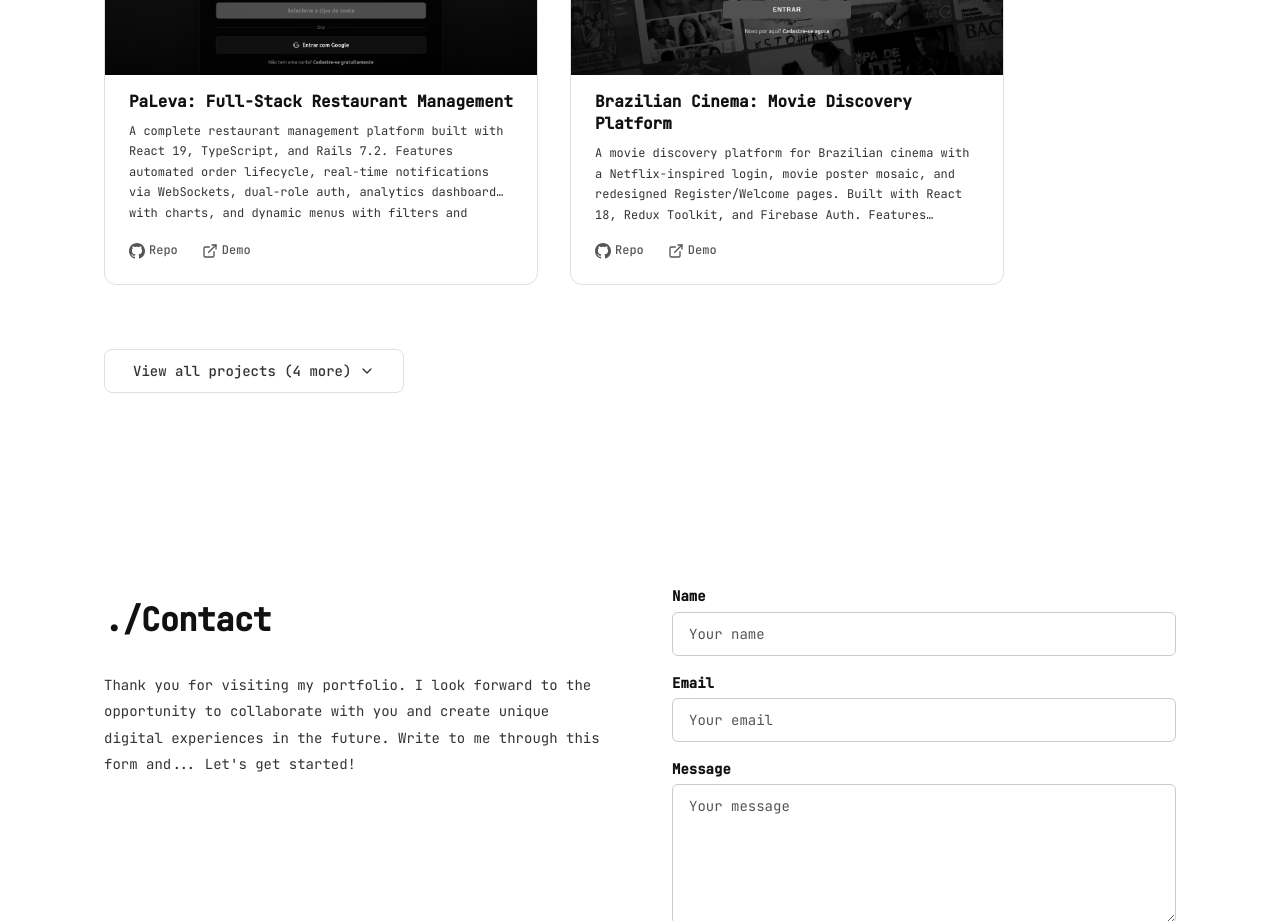
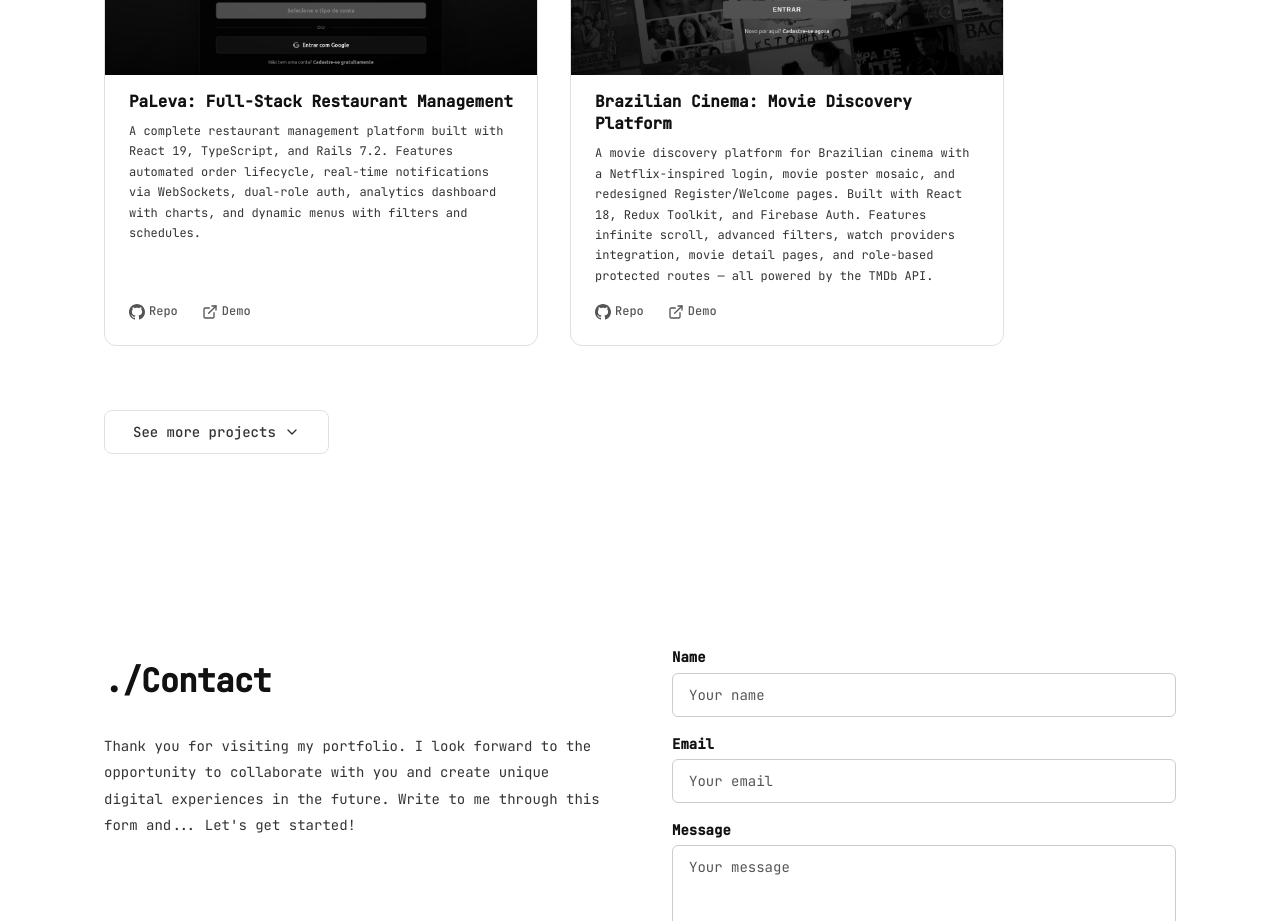
Before and after one commit to laisrod/portifolio-react, a React (Vite) app: page / in a window 1280 px wide. Shown: the part 2660-3581 px from the top of the page. Built offline with nearby package versions, Linux system fonts and the light colour scheme.

Commit message:
style: remove line-clamp, show full descriptions while keeping equal card heights

```diff
--- a/src/components/sections/Projects.tsx
+++ b/src/components/sections/Projects.tsx
@@ -52,7 +52,7 @@ function Projects() {
           aria-expanded={showAll}
         >
           <span className="projects__toggle-text">
-            {showAll ? 'Show less' : `View all projects (${hiddenCount} more)`}
+            {showAll ? 'Show less' : `See more projects`}
           </span>
           <svg
             className={`projects__toggle-icon ${showAll ? 'projects__toggle-icon--flipped' : ''}`}
--- a/src/styles/components/ProjectCard.css
+++ b/src/styles/components/ProjectCard.css
@@ -65,10 +65,6 @@
   font-size: var(--font-size-xs);
   color: var(--color-text-secondary);
   line-height: 1.7;
-  display: -webkit-box;
-  -webkit-line-clamp: 4;
-  -webkit-box-orient: vertical;
-  overflow: hidden;
 }
 
 /* Links row */
```
